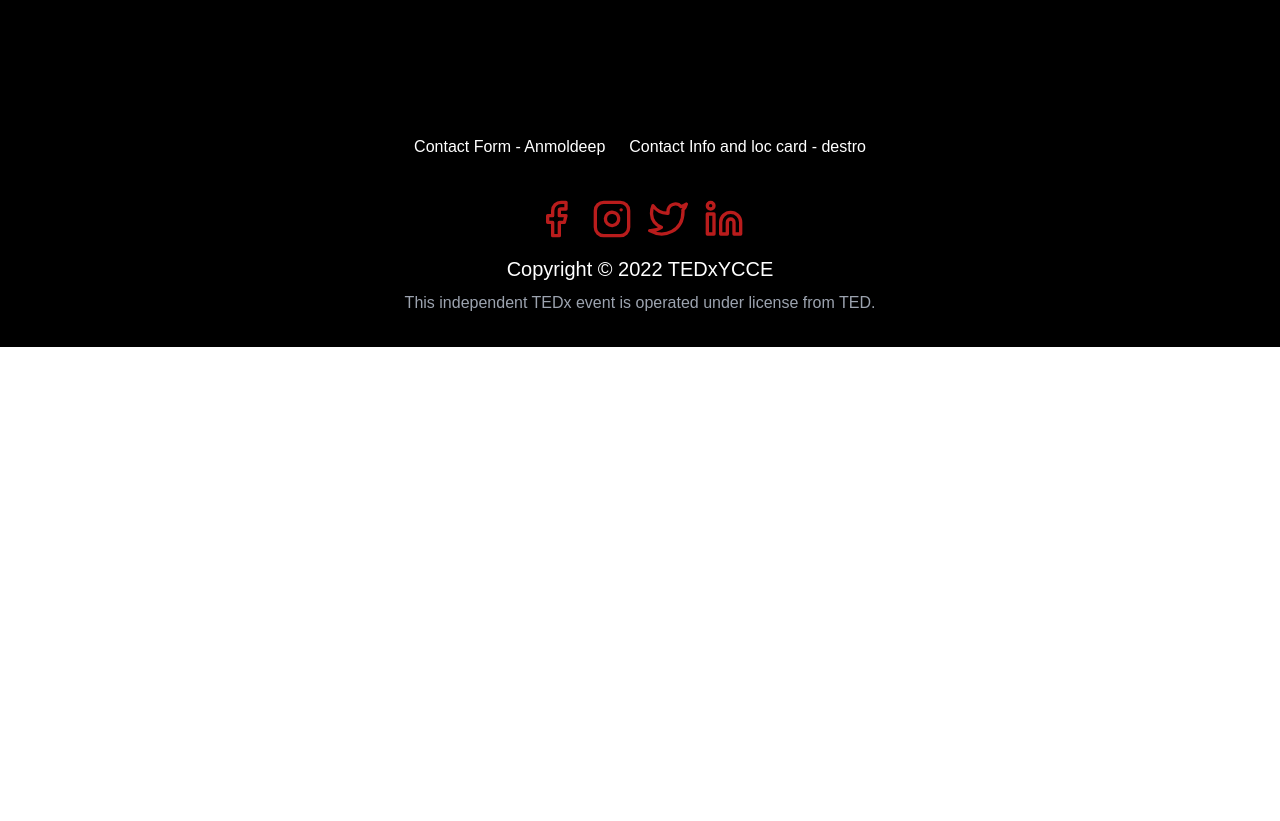
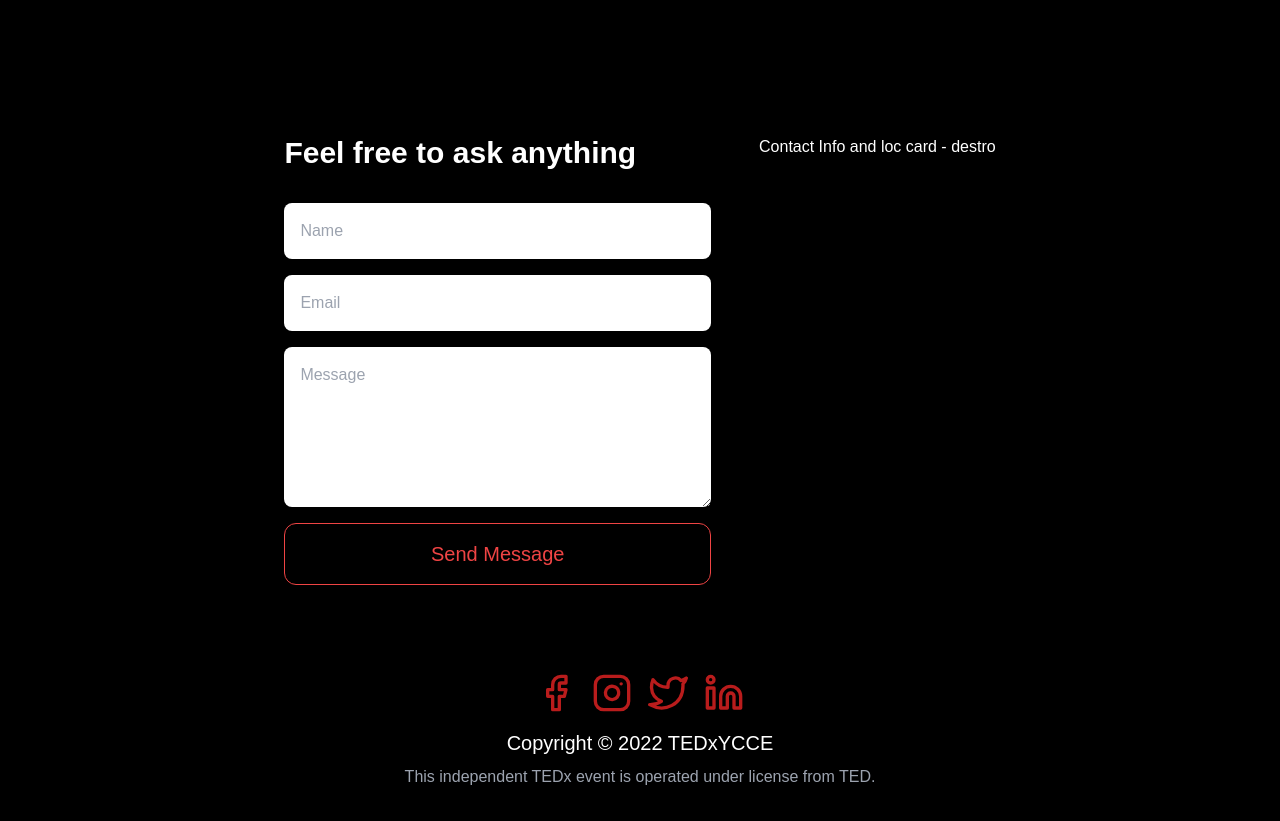
Before and after one commit to TEDxYCCE/tedxycce2022, a Next.js app: page / in a window 1280 px wide. Shown: the part 2263-3084 px from the top of the page. Before the commit the page ends 2610 px from the top, so only its background shows below. Built offline with nearby package versions, Linux system fonts and the light colour scheme; a small style sheet from the web is missing.

Commit message:
Done: Contact us Form

```diff
--- a/components/contactUs.tsx
+++ b/components/contactUs.tsx
@@ -1,12 +1,48 @@
-import React from 'react'
-
 const ContactUs = () => {
   return (
-    <div className="container flex flex-row justify-center gap-6 mx-auto text-white">
-        <div>Contact Form - Anmoldeep</div>
-        <div>Contact Info and loc card - destro</div>
+    <div className="container flex flex-row justify-center gap-12 mx-auto text-white">
+      <div className="w-2/6 ">
+        <h3 className="mb-6 text-3xl font-bold"> Feel free to ask anything</h3>
+        <form
+          action="https://formsubmit.io/send/db144807-f3f0-4977-aa30-28b1413904fc"
+          className="flex flex-col w-full my-8 "
+        >
+          <input type="hidden" name="_template" value="table" />
+          {/* <input type="hidden" name="_next" value="https://yourdomain.co/thanks.html"/> */}
+          <input
+            type="text"
+            placeholder="Name"
+            name="name"
+            className="px-4 py-4 mb-4 text-black rounded-lg"
+          />
+          <input
+            type="hidden"
+            name="_subject"
+            value="Website Visitor's Message!"
+          />
+          <input type="text" name="_honey" className="hidden" />
+          <input
+            type="email"
+            name="email"
+            placeholder="Email"
+            className="px-4 py-4 mb-4 text-black rounded-lg "
+          />
+          <textarea
+            placeholder="Message"
+            name="message"
+            className="h-40 px-4 py-4 mb-4 text-black rounded-lg "
+          />
+          <button
+            type="submit"
+            className="px-4 py-4 mb-4 text-xl text-red-500 border-[1px] border-red-500 rounded-xl"
+          >
+            Send Message
+          </button>
+        </form>
+      </div>
+      <div>Contact Info and loc card - destro</div>
     </div>
-  )
-}
+  );
+};
 
-export default ContactUs
+export default ContactUs;
```
